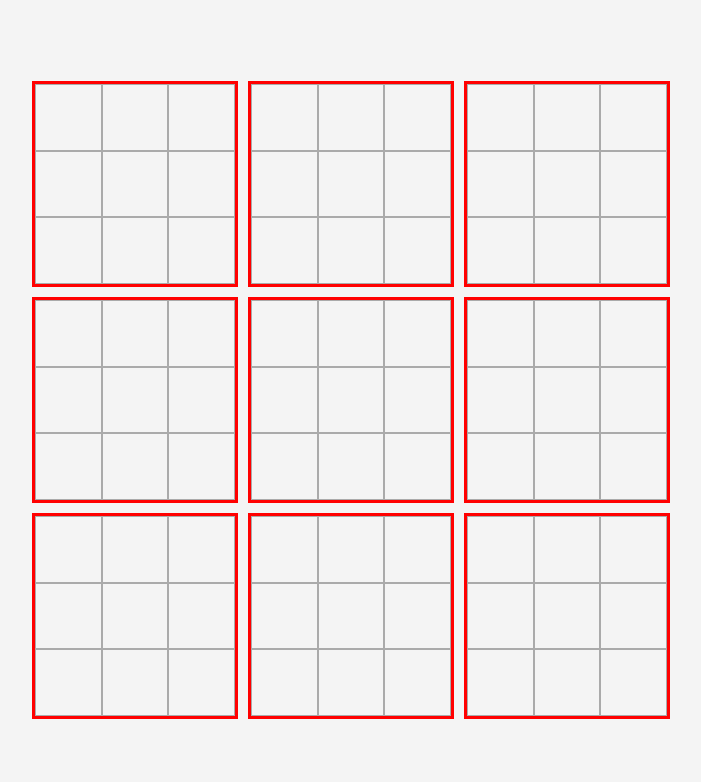
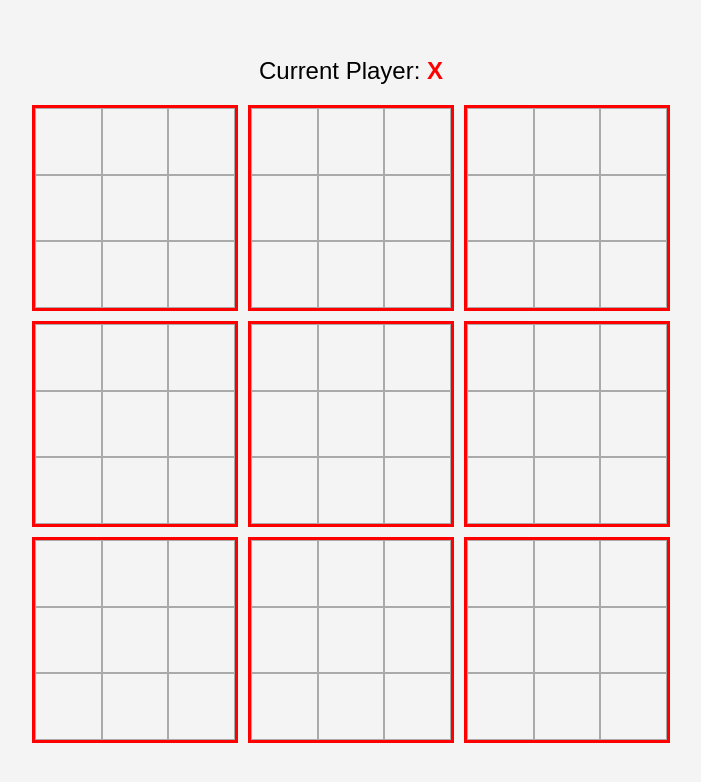
Before and after one commit to Thomblin/ultimate-tic-tac-toe, a plain HTML site: page index.html in a window 1280 px wide. Shown: the whole page, without its empty margins (289-990 px from the left). Drawn offline with Linux system fonts and the light colour scheme.

Commit message:
display current player

```diff
--- a/index.html
+++ b/index.html
@@ -7,6 +7,9 @@
     <link rel="stylesheet" href="styles.css">
 </head>
 <body>
+    <div class="current-player-container">
+        Current Player: <span id="current-player" class="highlight">X</span>
+    </div>
     <div class="ultimate-board">
         <!-- 9 tic tac toe boards -->
         <div class="board-container" id="board-0"></div>
--- a/script.js
+++ b/script.js
@@ -8,6 +8,7 @@ const allowedBoards = Array(9).fill(true); // Track if board can be selected
 document.addEventListener('DOMContentLoaded', () => {
     initializeBoards();
     highlightAllowedBoards();
+    updateCurrentPlayerDisplay();
 });
 
 // Initialize boards by adding cells programmatically
@@ -57,6 +58,7 @@ function handleCellClick(event) {
     highlightAllowedBoards();
 
     currentPlayer = currentPlayer === 'X' ? 'O' : 'X';
+    updateCurrentPlayerDisplay();
 }
 
 // Mark a board as won by the current player
@@ -88,6 +90,11 @@ function highlightAllowedBoards() {
             board.style.borderColor = 'black';
         }
     });
+}
+
+// Update the display for the current player
+function updateCurrentPlayerDisplay() {
+    document.getElementById('current-player').textContent = currentPlayer;
 }
 
 // Check if a board is full
--- a/styles.css
+++ b/styles.css
@@ -1,11 +1,22 @@
 body {
     display: flex;
+    flex-direction: column;
     justify-content: center;
     align-items: center;
     min-height: 100vh;
     background-color: #f4f4f4;
     margin: 0;
     font-family: Arial, sans-serif;
+}
+
+.current-player-container {
+    margin-bottom: 20px;
+    font-size: 1.5rem;
+}
+
+.highlight {
+    font-weight: bold;
+    color: red;
 }
 
 .ultimate-board {
```
